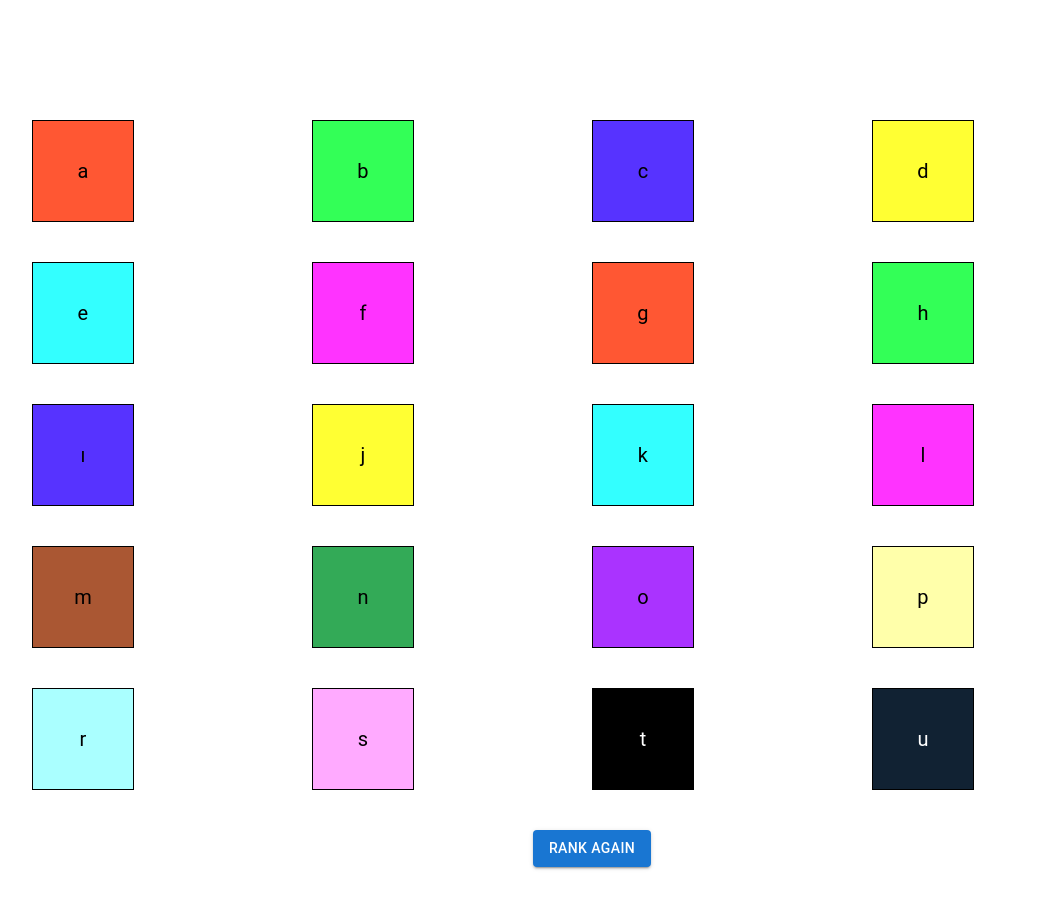
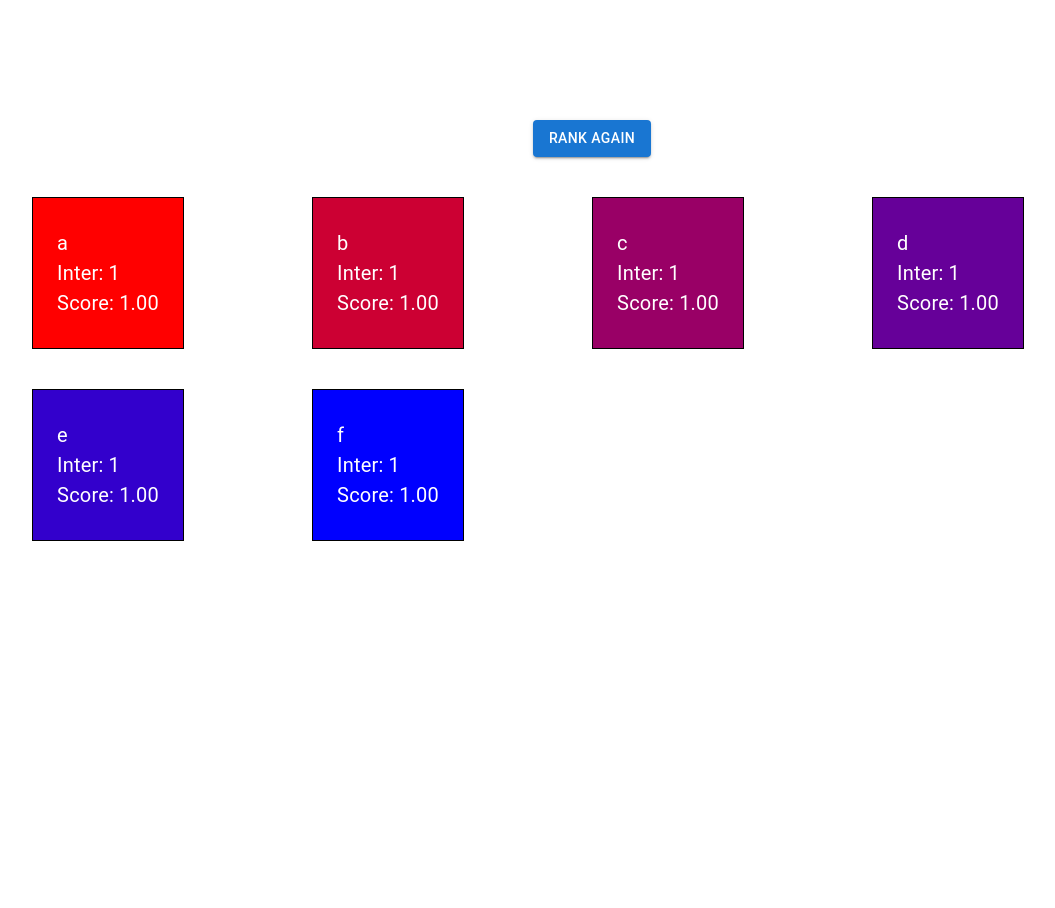
Before and after one commit to muratcancicek/demo, a React (Create React App) app: page / in a window 1280 px wide. Shown: the top 908 px of the page, without its empty margins (48-1103 px from the left). After the commit the page ends 800 px from the top, so only its background shows below. Built offline with nearby package versions, Linux system fonts and the light colour scheme.

Commit message:
Working version

```diff
--- a/package.json
+++ b/package.json
@@ -12,6 +12,7 @@
     "@testing-library/jest-dom": "^5.17.0",
     "@testing-library/react": "^13.4.0",
     "@testing-library/user-event": "^13.5.0",
+    "numeric": "^1.2.6",
     "react": "^18.2.0",
     "react-dom": "^18.2.0",
     "react-router-dom": "^6.18.0",
--- /dev/null
+++ b/src/components/ContentBox.jsx
@@ -0,0 +1,39 @@
+import { Box, Typography } from "@mui/material";
+import React from "react";
+
+const ContentBox = ({ randomColor, char, vec, isFocused, isSelected, score, interaction, onClick }) => {
+  let border = "1px solid black";
+  let width = "100px";
+  let height = "100px";
+  // if (isSelected || isFocused) {
+  //   let color = isSelected ? "green" : "black";
+  //   border = "15px solid {color}";
+  //   width = "70px";
+  //   height = "70px";
+  // }
+  return (
+    <Box
+      display="flex"
+      justifyContent="center"
+      sx={{
+        border: "1px solid black",
+        width: "150px",
+        height: "150px",
+        backgroundColor: randomColor,
+        cursor: "pointer",
+      }}
+      onClick={onClick}
+    >
+      <Box display="flex" alignItems="center">
+        <Typography
+          fontSize="20px"
+          color="white"
+        >
+          {char}<br/>Inter: {interaction}<br/>Score: {score && score.toFixed(2)}
+        </Typography>
+      </Box>
+    </Box>
+  );
+};
+
+export default ContentBox;
--- a/src/components/DemoBox.jsx
+++ /dev/null
@@ -1,34 +0,0 @@
-import { Box, Typography } from "@mui/material";
-import React from "react";
-
-const DemoBox = ({ randomColor, char, isSelected, onClick }) => {
-  return (
-    <Box
-      display="flex"
-      justifyContent="center"
-      sx={{
-        border: "1px solid black",
-        width: isSelected ? "200px" : "100px",
-        height: isSelected ? "200px" : "100px",
-        backgroundColor: randomColor,
-        cursor: "pointer",
-      }}
-      onClick={onClick}
-    >
-      <Box display="flex" alignItems="center">
-        <Typography
-          fontSize="20px"
-          color={
-            randomColor === "#000000" || randomColor === "#112233"
-              ? "white"
-              : "black"
-          }
-        >
-          {char}
-        </Typography>
-      </Box>
-    </Box>
-  );
-};
-
-export default DemoBox;
--- /dev/null
+++ b/src/enums/BaseContents.jsx
@@ -0,0 +1,22 @@
+export const BaseContents = [
+  { color: "#FF0000", vec: [255, 0, 0],  char: "a" },
+  { color: "#CC0033", vec: [204, 0, 51], char: "b" },
+  { color: "#990066", vec: [153, 0, 102], char: "c" },
+  { color: "#660099", vec: [102, 0, 153], char: "d" },
+  { color: "#3300CC", vec: [51, 0, 204], char: "e" },
+  { color: "#0000FF", vec: [0, 0, 255], char: "f" },
+  // 7: { color: "#FF5733", char: "g" },
+  // 8: { color: "#33FF57", char: "h" },
+  // 9: { color: "#5733FF", char: "ı" },
+  // 10: { color: "#FFFF33", char: "j" },<
+  // 11: { color: "#33FFFF", char: "k" },>
+  // 12: { color: "#FF33FF", char: "l" },
+  // 13: { color: "#AA5733", char: "m" },
+  // 14: { color: "#33AA57", char: "n" },
+  // 15: { color: "#AA33FF", char: "o" },
+  // 16: { color: "#FFFFAA", char: "p" },
+  // 17: { color: "#AAFFFF", char: "r" },
+  // 18: { color: "#FFAAFF", char: "s" },
+  // 19: { color: "#000000", char: "t" },
+  // 20: { color: "#112233", char: "u" },
+];
--- a/src/enums/EDemoBoxes.jsx
+++ /dev/null
@@ -1,40 +0,0 @@
-export const EDemoBoxes = {
-  1: {
-    color: "#FF5733",
-    char: "a",
-  },
-  2: {
-    color: "#33FF57",
-    char: "b",
-  },
-  3: {
-    color: "#5733FF",
-    char: "c",
-  },
-  4: {
-    color: "#FFFF33",
-    char: "d",
-  },
-  5: {
-    color: "#33FFFF",
-    char: "e",
-  },
-  6: {
-    color: "#FF33FF",
-    char: "f",
-  },
-  7: { color: "#FF5733", char: "g" },
-  8: { color: "#33FF57", char: "h" },
-  9: { color: "#5733FF", char: "ı" },
-  10: { color: "#FFFF33", char: "j" },
-  11: { color: "#33FFFF", char: "k" },
-  12: { color: "#FF33FF", char: "l" },
-  13: { color: "#AA5733", char: "m" },
-  14: { color: "#33AA57", char: "n" },
-  15: { color: "#AA33FF", char: "o" },
-  16: { color: "#FFFFAA", char: "p" },
-  17: { color: "#AAFFFF", char: "r" },
-  18: { color: "#FFAAFF", char: "s" },
-  19: { color: "#000000", char: "t" },
-  20: { color: "#112233", char: "u" },
-};
--- a/src/pages/LandingPage.jsx
+++ b/src/pages/LandingPage.jsx
@@ -1,38 +1,80 @@
 import { Button, Grid, Box } from "@mui/material";
 import React, { useEffect, useState } from "react";
-import DemoBox from "../components/DemoBox";
-import { EDemoBoxes } from "../enums/EDemoBoxes";
+import ContentBox from "../components/ContentBox";
+import { BaseContents } from "../enums/BaseContents";
+import { initializeUserVectors, initializeContentVectors, nmfForContentRanking } from "../ranking"
 
 const LandingPage = () => {
-  const [demoBox, setDemoBox] = useState([]);
+
+function getDefaultContents(baseContents) {
+    let contents = [...baseContents];
+    for (let i = 0; i < contents.length; i++) {
+      contents[i] = { ...contents[i], score: 1.0, interaction: 1 };
+    }
+    return contents;
+}
+
+function gettInteractionMatrix(contents) {
+  return [contents.sort((a, b) => a.char > b.char ? 1 : -1).map((c) => c.interaction)];
+}
+
+function getScores(contents) {
+  return [contents.map((c) => c.score)];
+}
+
+  const [contents, setContents] = useState(getDefaultContents(Object.values(BaseContents)));
+  const abc = ["a", "b", "c", "d", "e", "f"];
+  const numUsers = 1;
+  const numContents = BaseContents.length;
+  const numUserFeatures = 3;
+  const numContentFeatures = 3;
   const [selectedBox, setSelectedBox] = useState(null);
+  const [userVectors, setUserVectors] = useState(null);
+  const [contentVectors, setcontentVectors] = useState(null);
+
+  function updateContentByChar(char, interaction, score) {
+      // finds the content by the char value and updates interaction and score
+      setContents(prevContents => {
+        return prevContents.map(item => {
+            if (item.char === char) {
+                return {...item, interaction: interaction, score: score};
+            } else {
+                return item;
+            }
+        });
+    });
+  }
+
+  function rankContentsForUser() {
+    let interactionMatrix = gettInteractionMatrix(contents);
+    const interestScores = nmfForContentRanking(interactionMatrix, userVectors, contentVectors, 3);
+    for (let i = 0; i < numContents; i++) {
+        updateContentByChar(abc[i], interactionMatrix[0][i], interestScores[0][i])
+    }
+
+  }
 
   useEffect(() => {
-    setDemoBox(Object.values(EDemoBoxes));
-  }, []);
+    const uVectors = initializeUserVectors(numUsers, numUserFeatures);
+    const cVectors = initializeContentVectors(numContents, numContentFeatures);
+    setUserVectors(uVectors);
+    setcontentVectors(cVectors);
+  }, [numUsers, numContents, contents]);
 
-  const handleBoxClick = (index) => {
-    setSelectedBox((prevSelected) => (prevSelected === index ? null : index));
+  const handleBoxClick = (content) => {
+    setSelectedBox((prevSelected) => (prevSelected === content.char ? null : content.char));
+    updateContentByChar(content.char, content.interaction + 1, content.score);
   };
 
   const handleOnclick = () => {
     // TODO:
     console.log("test")
+    rankContentsForUser();
   };
 
   return (
     <>
       <Grid container sx={{ padding: 10 }}>
-        {demoBox.map((color, index) => (
-          <Grid key={index} item xs={12} sm={6} md={4} lg={3} mt={5}>
-            <DemoBox
-              randomColor={color.color}
-              char={color.char}
-              isSelected={selectedBox === index}
-              onClick={() => handleBoxClick(index)}
-            ></DemoBox>
-          </Grid>
-        ))}
         <Grid item xs={12} mt={5} display="flex" justifyContent="center">
           <Box>
             <Button variant="contained" onClick={handleOnclick}>
@@ -40,6 +82,20 @@ const LandingPage = () => {
             </Button>
           </Box>
         </Grid>
+        {contents.sort((a, b) => a.score > b.score ? -1 : 1).map((content, index) => (
+          <Grid key={index} item xs={12} sm={6} md={4} lg={3} mt={5}>
+            <ContentBox
+              randomColor={content.color}
+              char={content.char}
+              vec={content.vec}
+              score={content.score}
+              isFocused={selectedBox === index}
+              isSelected={content.interaction > 0}
+              interaction={content.interaction}
+              onClick={() => handleBoxClick(content)}
+            ></ContentBox>
+          </Grid>
+        ))}
       </Grid>
     </>
   );
```
Also changed, not shown: src/ranking.jsx (+71 -15 lines), 1 other file (tests, documents, lock files or other folders).
